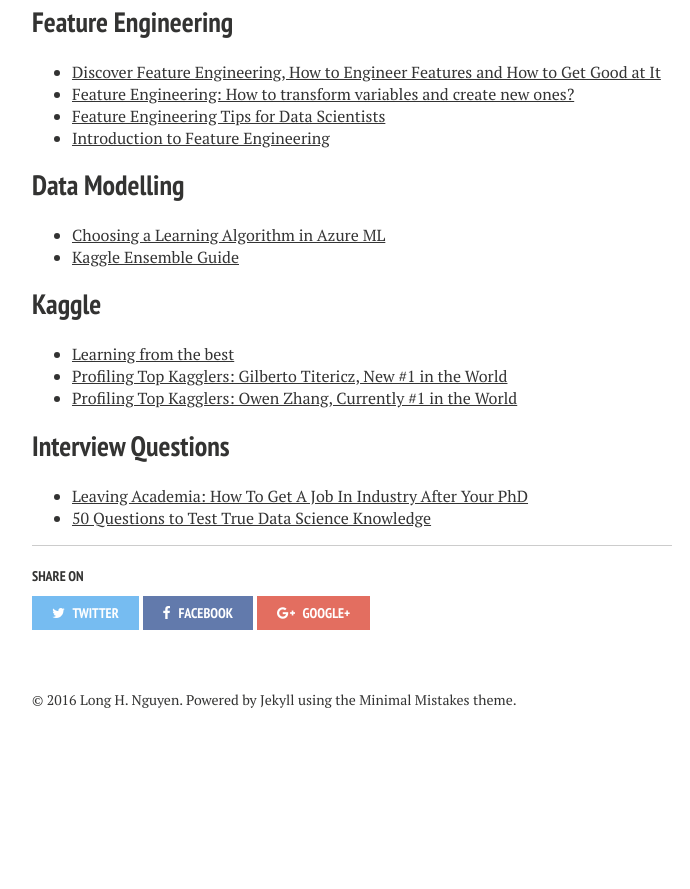
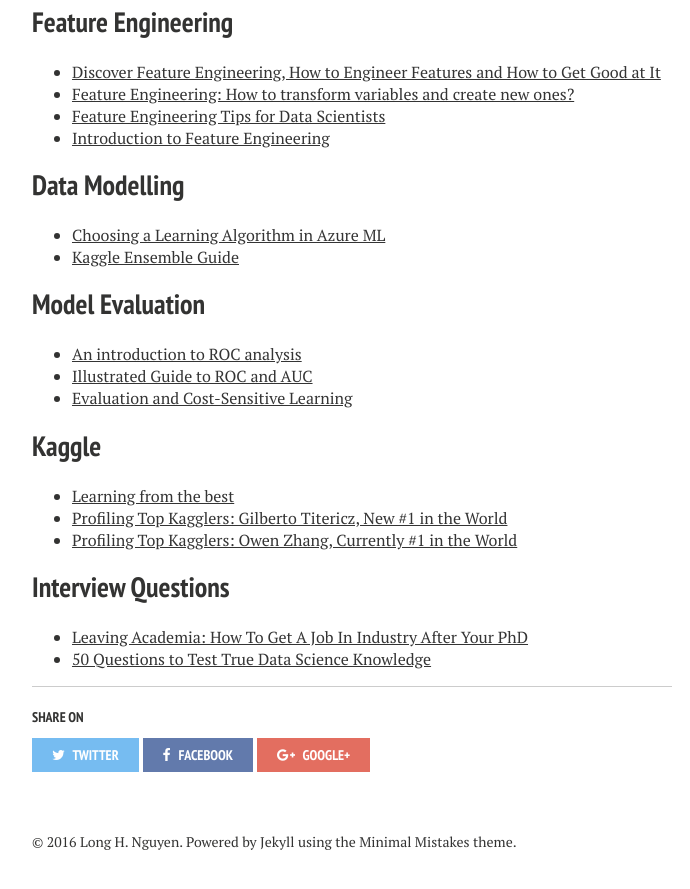
Before and after one commit to nguyenhailong/nguyenhailong.github.io, a Jekyll site: the page built from reading_list/index.md, in a window 1280 px wide and 900 px high, scrolled down 1061 px. Shown: the top 889 px of the window, without its empty margins (288-978 px from the left). Built offline with Jekyll 4.4.1, drawn with Linux system fonts in a browser that asks for light colours; nearby versions of some CDN libraries; before the commit the page ends 1819 px from its top, so only the background shows below that.

Commit message:
Update reading list

```diff
--- a/reading_list/index.md
+++ b/reading_list/index.md
@@ -38,6 +38,11 @@ image:
 - [Choosing a Learning Algorithm in Azure ML](http://blogs.technet.com/b/machinelearning/archive/2015/05/20/choosing-a-learning-algorithm-in-azure-ml.aspx)
 - [Kaggle Ensemble Guide](http://mlwave.com/kaggle-ensembling-guide/)
 
+## Model Evaluation
+- [An introduction to ROC analysis](https://ccrma.stanford.edu/workshops/mir2009/references/ROCintro.pdf)
+- [Illustrated Guide to ROC and AUC](http://www.r-bloggers.com/illustrated-guide-to-roc-and-auc/)
+- [Evaluation and Cost-Sensitive Learning](https://www.ke.tu-darmstadt.de/lehre/archiv/ws0506/mldm/evaluation.pdf)
+
 ## Kaggle
 - [Learning from the best](http://blog.kaggle.com/2014/08/01/learning-from-the-best/)
 - [Profiling Top Kagglers: Gilberto Titericz, New #1 in the World](http://blog.kaggle.com/2015/11/09/profiling-top-kagglers-gilberto-titericz-new-1-in-the-world/)
```
